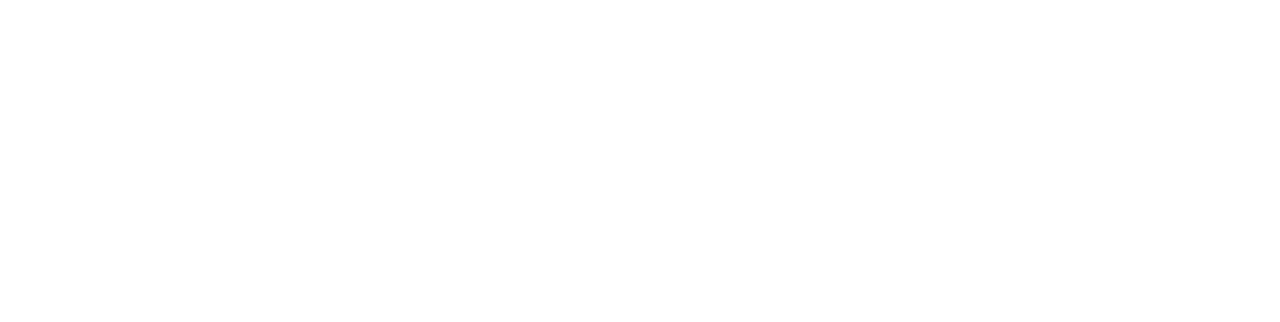
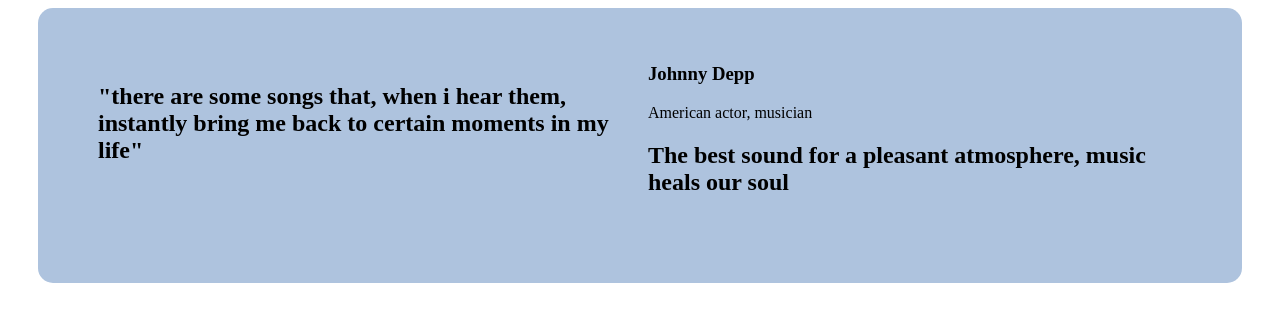
Before and after one commit to Croomkie/ProjetVersioning, a plain HTML site: page index.html in a window 1280 px wide. Drawn offline with Linux system fonts and the light colour scheme.

Commit message:
feat: 🎸 début block bleu

```diff
--- a/index.html
+++ b/index.html
@@ -1,18 +1,42 @@
 <!DOCTYPE html>
 <html>
+  <head>
+    <meta charset="UTF-8" />
+    <meta http-equiv="X-UA-Compatible" content="IE=edge" />
+    <meta name="viewport" content="width=device-width, initial-scale=1.0" />
+    <link rel="stylesheet" href="style.css  " />
+    <title>E-commerces</title>
 
-<head>
-    <meta charset="UTF-8">
-    <meta http-equiv="X-UA-Compatible" content="IE=edge">
-    <meta name="viewport" content="width=device-width, initial-scale=1.0">
-    <link rel="stylesheet" href="style.css  ">
-    <title>E-commerces</title>
-</head>
+    <link rel="preconnect" href="https://fonts.googleapis.com" />
+    <link rel="preconnect" href="https://fonts.gstatic.com" crossorigin />
+    <link
+      href="https://fonts.googleapis.com/css2?family=Krona+One&display=swap"
+      rel="stylesheet"
+    />
+    <link rel="preconnect" href="https://fonts.googleapis.com" />
+    <link rel="preconnect" href="https://fonts.gstatic.com" crossorigin />
+    <link
+      href="https://fonts.googleapis.com/css2?family=Roboto&display=swap"
+      rel="stylesheet"
+    />
+  </head>
 
-<body>
-    <header>
+  <body>
+    <header></header>
 
-    </header>
-</body>
-
+    <section class="blueblock">
+      <div class="texte">
+        <h2 class="citation">
+          "there are some songs that, when i hear them, instantly bring me back
+          to certain moments in my life"
+        </h2>
+        <h3 class="auteur">Johnny Depp</h3>
+        <p class="source">American actor, musician</p>
+        <h1 class="titre">
+          The <span class="rectangle">best sound</span> for a pleasant
+          atmosphere, music heals our soul
+        </h1>
+      </div>
+    </section>
+  </body>
 </html>
--- a/style.css
+++ b/style.css
@@ -0,0 +1,49 @@
+
+.blueblock{
+    background-color: #AEC3DE;
+    text-align: left;
+    height: 200px;
+    border-radius: 15px;
+    column-count: 2;
+    padding: 55px 60px 20px 60px;
+    margin-left: 30px;
+    margin-right: 30px;
+}
+/*.titre{
+    color: #ffffff;
+    font-size: 22px;
+    font-weight: 500;
+    text-transform: uppercase;
+    font-family: 'Krona One', sans-serif;
+    line-height: 1.7;
+    margin-left: 300px;
+    margin-right: 20px;
+
+}
+span{
+    background-color: white;
+    font-size: 19px;
+    font-weight: 600;
+    border-radius: 30px;
+    color: black;
+    padding: 8px 15px;
+}
+.citation{
+    color: white;
+    font-size: 11px;
+    font-weight: 500;
+    text-transform: uppercase;
+    font-family: 'Krona One', sans-serif;
+    margin-right: 20px;
+    margin-bottom: 90px;
+}
+.auteur{
+    font-size: 11px;
+    font-family: 'Roboto', sans-serif;
+    color: white;
+}
+.source{
+    font-size: 11px;
+    font-family: 'Roboto', sans-serif;
+    font-weight: 800;
+}
```
